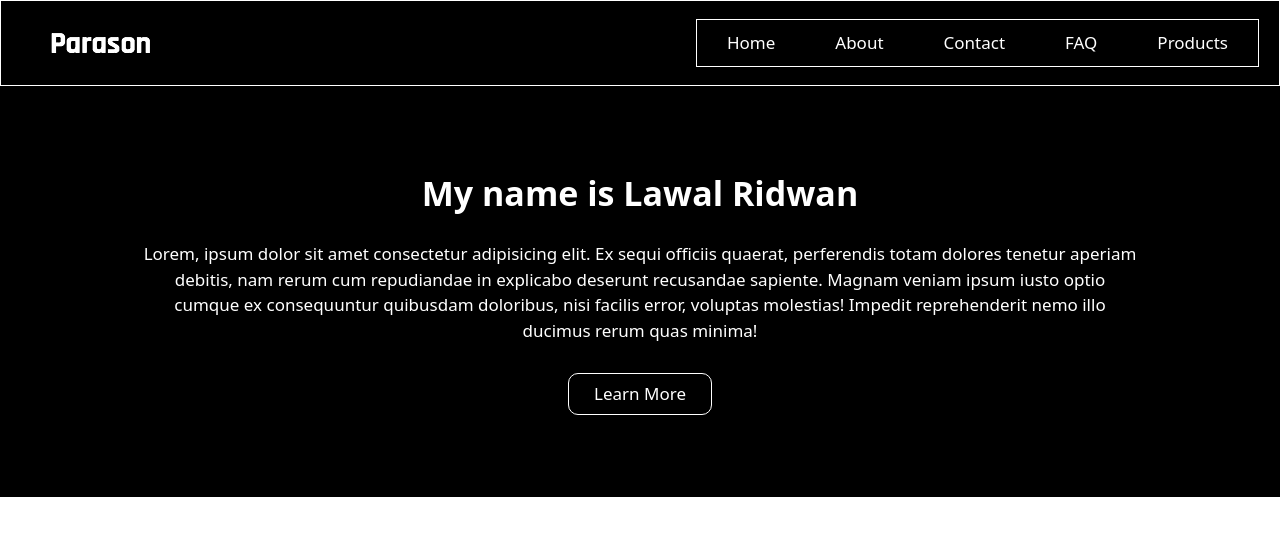
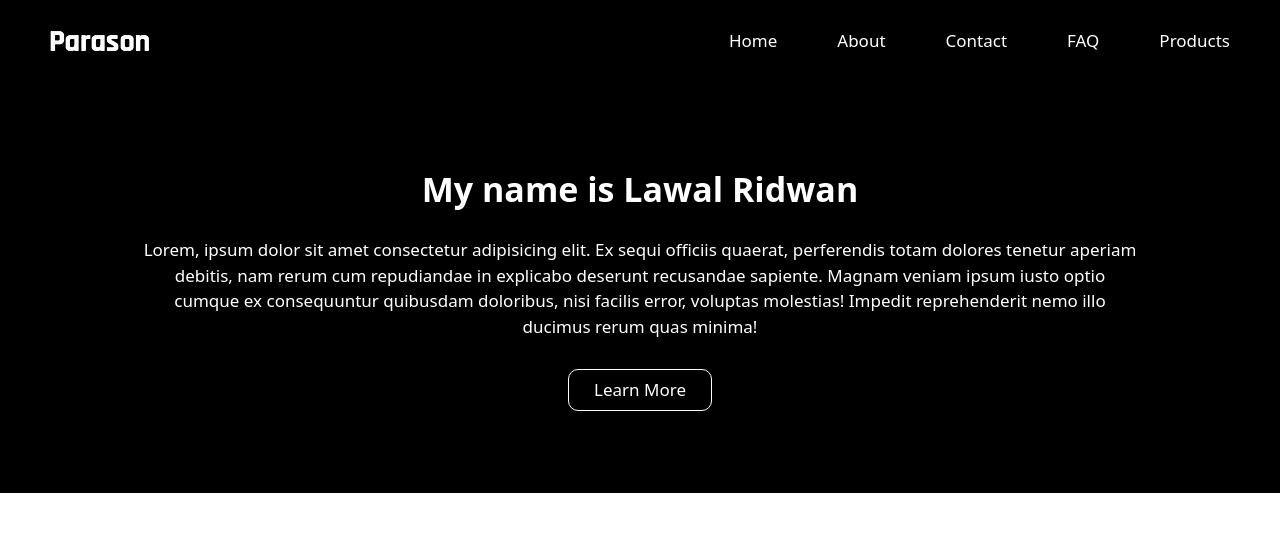
Before and after one commit to Redot2468/toggle-menu, a plain HTML site: page index.html in a window 1280 px wide. Shown: the top 536 px of the page. Drawn offline with Linux system fonts and the light colour scheme.

Commit message:
remove the borders

```diff
--- a/css/style.css
+++ b/css/style.css
@@ -206,9 +206,6 @@ body {
 }
 
 @media screen and (min-width: 800px) {
-  .nav {
-    border: 1px solid white;
-  }
   .icons {
     display: none;
   }
@@ -221,7 +218,6 @@ body {
   .menu {
     display: flex;
     width: fit-content;
-    border: 1px solid white;
     justify-content: space-between;
     align-self: center;
     margin: 0;
```
